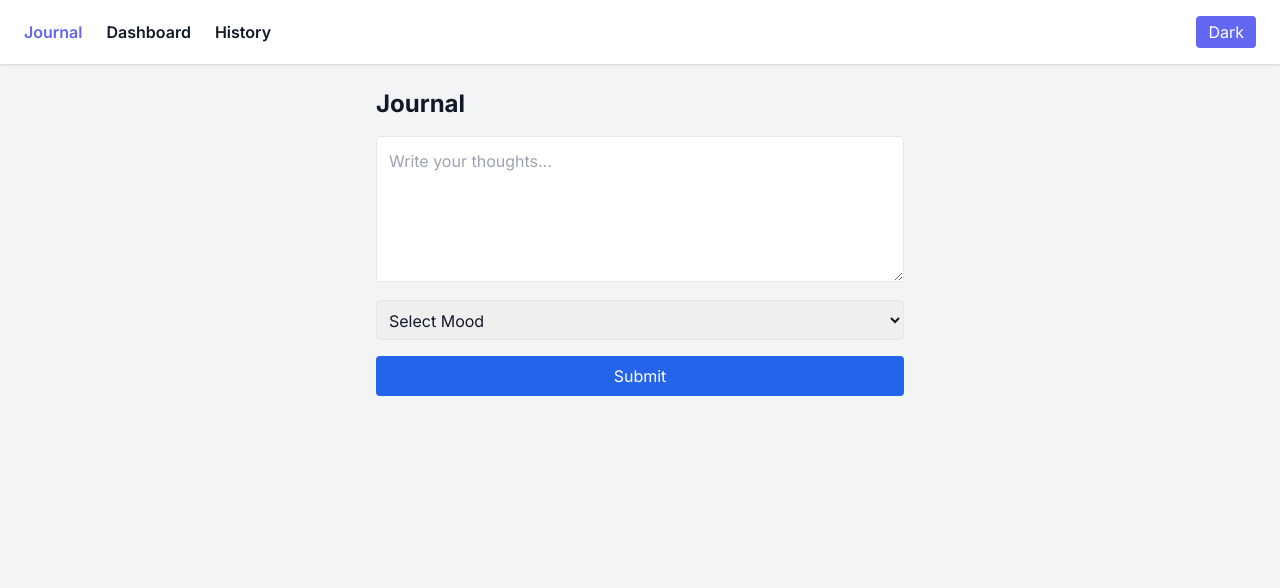
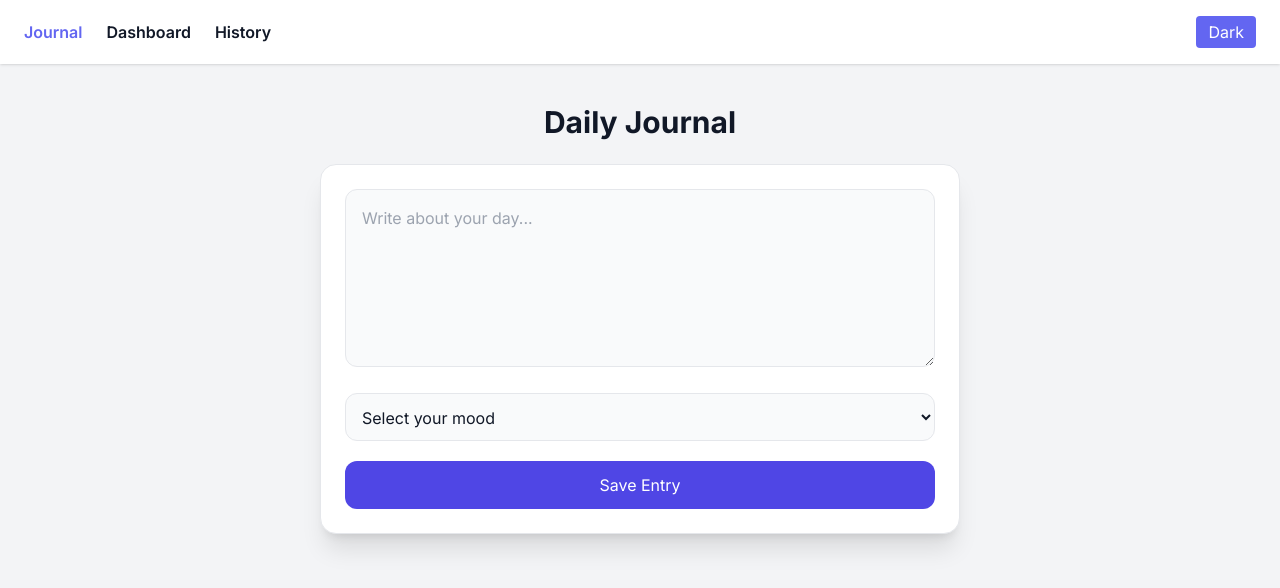
Before and after one commit to SHRIYANSH-02113-NEGI/mental-wellbeing-journal, a React (Create React App) app in the folder frontend/: page / in a window 1280 px wide. Shown: the top 588 px of the page. Built offline with nearby package versions, Linux system fonts and the light colour scheme.

Commit message:
Update Journal.jsx

```diff
--- a/frontend/src/pages/Journal.jsx
+++ b/frontend/src/pages/Journal.jsx
@@ -3,12 +3,17 @@ import { useState, useEffect } from "react";
 export default function Journal() {
   const [text, setText] = useState("");
   const [mood, setMood] = useState("");
+  const [loading, setLoading] = useState(false);
   const [result, setResult] = useState(null);
-  const [loading, setLoading] = useState(false);
   const [error, setError] = useState("");
 
+  const [lastText, setLastText] = useState("");
+  const [lastMood, setLastMood] = useState("");
+
+  // ✅ ensure userId exists
   useEffect(() => {
     let userId = localStorage.getItem("userId");
+
     if (!userId) {
       userId = "user_" + Math.random().toString(36).substr(2, 9);
       localStorage.setItem("userId", userId);
@@ -17,7 +22,7 @@ export default function Journal() {
 
   const handleSubmit = async () => {
     if (!text || !mood) {
-      setError("Please enter text and select mood");
+      setError("Please write something and select a mood.");
       return;
     }
 
@@ -29,12 +34,12 @@ export default function Journal() {
       const userId = localStorage.getItem("userId");
 
       const res = await fetch(
-        `${process.env.REACT_APP_API_URL}/entry`,
+        `${process.env.REACT_APP_API_URL}/entry`, // ✅ FIXED
         {
           method: "POST",
           headers: {
             "Content-Type": "application/json",
-            "x-user-id": userId
+            "x-user-id": userId // ✅ IMPORTANT
           },
           body: JSON.stringify({ text, mood }),
         }
@@ -42,60 +47,135 @@ export default function Journal() {
 
       const data = await res.json();
 
-      if (!res.ok) throw new Error(data.error);
+      if (!res.ok) {
+        throw new Error(data.error || "Something went wrong");
+      }
 
       setResult(data.data);
+      setLastText(text);
+      setLastMood(mood);
+
       setText("");
       setMood("");
 
-    } catch {
-      setError("Server issue, try again...");
+    } catch (err) {
+      setError("Server is waking up... try again in a few seconds.");
     } finally {
       setLoading(false);
     }
   };
 
+  /* 🔥 Insight Logic (UPDATED FOR NEW STRUCTURE) */
+
+  const getInsight = () => {
+    if (!result) return "";
+
+    const mismatch = result.analysis?.mismatch;
+    const type = result.analysis?.perceptionType;
+
+    if (mismatch && type === "Masking Stress") {
+      return "⚠ You may be hiding stress. Take a moment to reflect.";
+    }
+
+    if (mismatch && type === "Resilience") {
+      return "You're stronger than you feel. Keep going.";
+    }
+
+    if (!mismatch) {
+      return "You're aligned with your emotions. That's great.";
+    }
+
+    return "Reflect more on your thoughts.";
+  };
+
   return (
-    <div className="max-w-xl mx-auto p-6">
-      <h1 className="text-2xl font-bold mb-4">Journal</h1>
+    <div className="max-w-2xl mx-auto px-4 py-10">
+      <h1 className="text-3xl font-bold mb-6 text-center">
+        Daily Journal
+      </h1>
+
+      <div className="bg-white shadow-xl rounded-2xl p-6 space-y-5 border">
 
         <textarea
-        className="w-full border p-3 rounded"
-        rows="5"
-        placeholder="Write your thoughts..."
+          className="w-full p-4 rounded-xl bg-gray-50 border"
+          rows="6"
+          placeholder="Write about your day..."
           value={text}
           onChange={(e) => setText(e.target.value)}
         />
 
         <select
-        className="w-full mt-3 p-2 border rounded"
+          className="w-full p-3 rounded-xl bg-gray-50 border"
           value={mood}
           onChange={(e) => setMood(e.target.value)}
         >
-        <option value="">Select Mood</option>
-        <option>Happy</option>
-        <option>Neutral</option>
-        <option>Sad</option>
-        <option>Anxious</option>
-        <option>Stressed</option>
+          <option value="">Select your mood</option>
+          <option value="Happy">Happy</option>
+          <option value="Neutral">Neutral</option>
+          <option value="Sad">Sad</option>
+          <option value="Anxious">Anxious</option>
+          <option value="Stressed">Stressed</option>
         </select>
 
         <button
           onClick={handleSubmit}
-        className="mt-4 w-full bg-blue-600 text-white py-2 rounded"
+          disabled={loading}
+          className="w-full py-3 rounded-xl bg-indigo-600 text-white"
         >
-        {loading ? "Saving..." : "Submit"}
+          {loading ? "Analyzing..." : "Save Entry"}
         </button>
 
-      {error && <p className="text-red-500 mt-2">{error}</p>}
+        {error && (
+          <p className="text-red-500 text-center">{error}</p>
+        )}
+      </div>
 
       {result && (
-        <div className="mt-5 p-4 border rounded bg-gray-50">
-          <p><b>Entered:</b> {result.mood?.entered}</p>
-          <p><b>Predicted:</b> {result.mood?.predicted}</p>
-          <p><b>Score:</b> {result.analysis?.sentimentScore}</p>
-          <p><b>Type:</b> {result.analysis?.perceptionType}</p>
-          <p><b>Severity:</b> {result.analysis?.severity}</p>
+        <div className="mt-8 bg-white shadow-xl rounded-2xl p-6 border">
+          <h2 className="text-xl font-semibold mb-4">
+            Analysis Result
+          </h2>
+
+          <div className="space-y-3 text-sm">
+
+            <div>
+              <b>Your Entry:</b>
+              <p>{lastText}</p>
+            </div>
+
+            <div className="flex flex-wrap gap-2">
+
+              <span className="bg-blue-100 px-3 py-1 rounded">
+                Entered: {lastMood}
+              </span>
+
+              <span className="bg-green-100 px-3 py-1 rounded">
+                Predicted: {result.mood?.predicted}
+              </span>
+
+              <span className="bg-purple-100 px-3 py-1 rounded">
+                Type: {result.analysis?.perceptionType}
+              </span>
+
+              <span className="bg-yellow-100 px-3 py-1 rounded">
+                Severity: {result.analysis?.severity}
+              </span>
+
+              <span className={`px-3 py-1 rounded ${
+                result.analysis?.mismatch
+                  ? "bg-red-100 text-red-600"
+                  : "bg-green-100 text-green-600"
+              }`}>
+                {result.analysis?.mismatch ? "Mismatch" : "Aligned"}
+              </span>
+
+            </div>
+
+            <div className="mt-4 p-4 bg-yellow-50 rounded">
+              {getInsight()}
+            </div>
+
+          </div>
         </div>
       )}
     </div>
```
Lines whose indentation alone changed are shown as unchanged.
